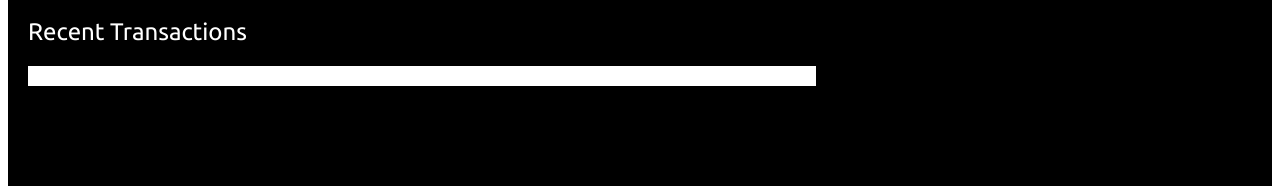
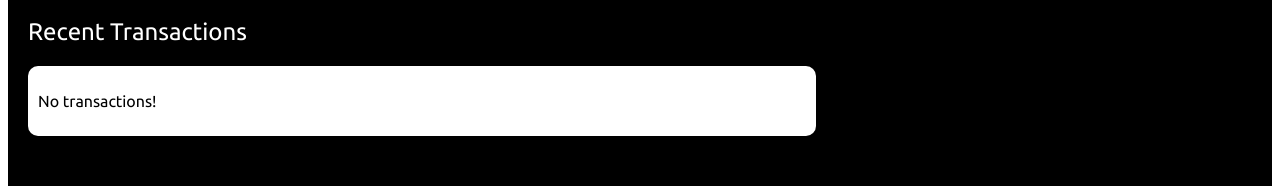
Before and after one commit to Mehulposh/Expense-Tracker, a React (Vite) app: page / in a window 1280 px wide. Shown: the part 370-556 px from the top of the page. Built offline with nearby package versions, Linux system fonts and the light colour scheme.

Commit message:
changes in ternarry operator

```diff
--- a/src/components/TransactionsList/TransactionList.module.css
+++ b/src/components/TransactionsList/TransactionList.module.css
@@ -3,4 +3,6 @@
     width: 60vw;
     padding: 10px;
     gap: 10px;
+    color: black;
+    border-radius: 10px;
 }
--- a/src/components/TransactionsList/TransactionsList.jsx
+++ b/src/components/TransactionsList/TransactionsList.jsx
@@ -9,7 +9,7 @@ function TransactionList({expenses}){
         <h2>Recent Transactions</h2>
         <div className={styles.transactionList}>
 
-            {expenses? (expenses.map((transaction) => (
+            {expenses.length>0? (expenses.map((transaction) => (
                     <>
                     <Transaction key={transaction.id} data={transaction} />
                     <hr/>
```
